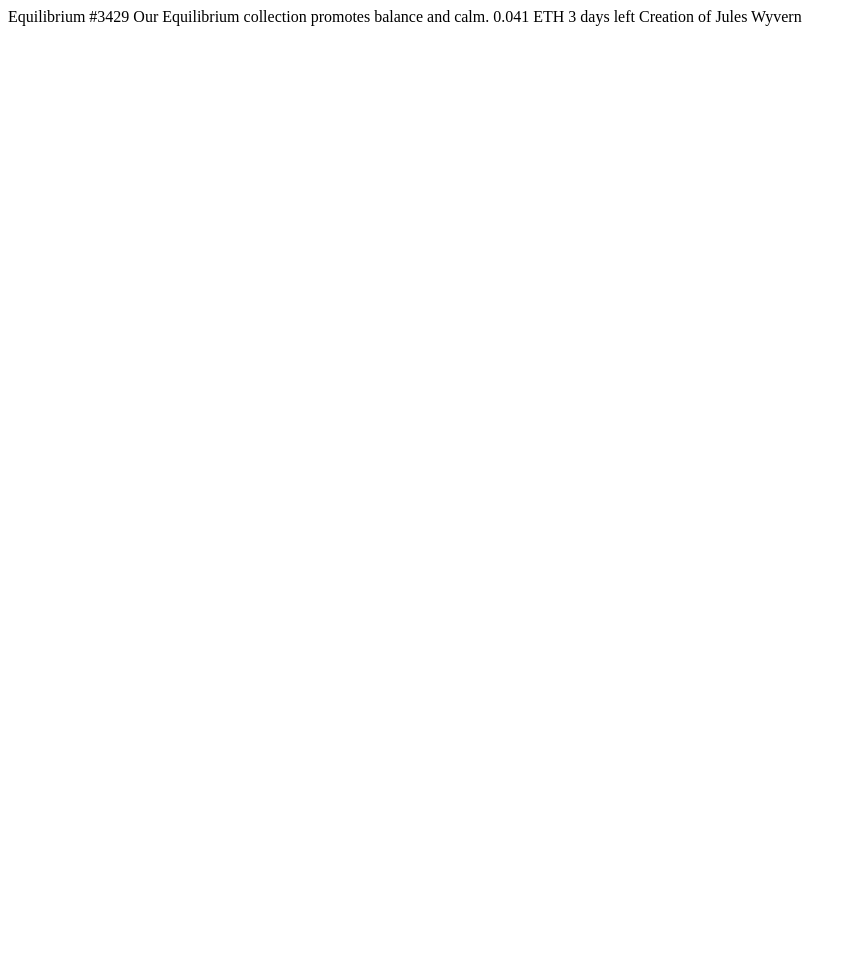
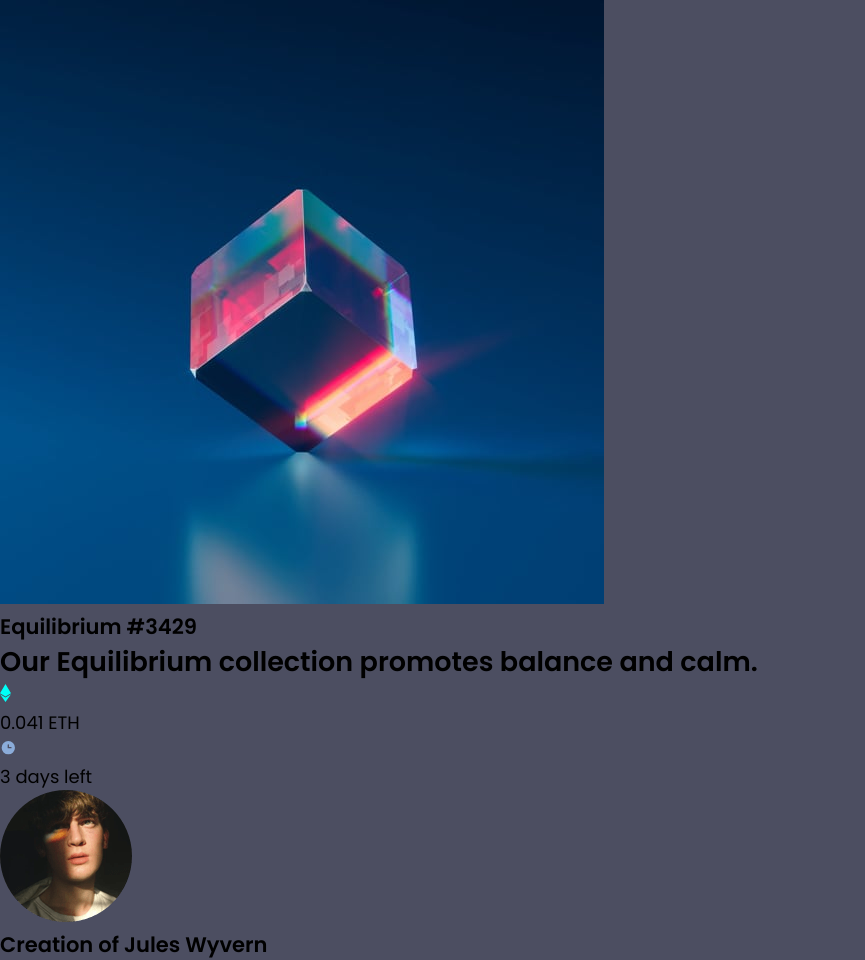
Before and after one commit to banece/nft-preview-card-component, a plain HTML site: page index.html in a window 1280 px wide. Shown: the whole page, without its empty margins (0-865 px from the left). Before the commit the page ends 800 px from the top, so only its background shows below. Drawn offline with Linux system fonts and the light colour scheme.

Commit message:
content and basic css

```diff
--- a/index.html
+++ b/index.html
@@ -10,13 +10,27 @@
   <title>Frontend Mentor | NFT preview card component</title>
 </head>
 <body>
-  Equilibrium #3429
+  <article>
+    <section class="main">
+      <img src="./images/image-equilibrium.jpg" alt="Preview image of Equilibrium #3429 nft">
+      <h1>Equilibrium #3429</h1>
+      <h2>Our Equilibrium collection promotes balance and calm.</h2>
+    </section>
 
-  Our Equilibrium collection promotes balance and calm.
+    <section class="price">
+      <img src="./images/icon-ethereum.svg" alt="Etherium crypto icon">
+      <p>0.041 ETH</p>
+    </section>
 
-  0.041 ETH
-  3 days left
+    <section class="time">
+      <img src="./images/icon-clock.svg" alt="Clock icon">
+      <p id="time">3 days left</p>
+    </section>
 
-  Creation of Jules Wyvern
+    <footer>
+      <img src="images/image-avatar.png" alt="Avatar of Jules Wyvern">
+      <h3>Creation of Jules Wyvern</h3>
+    </footer>
+  </article>
 </body>
 </html>
--- a/style.css
+++ b/style.css
@@ -0,0 +1,27 @@
+@import url('https://fonts.googleapis.com/css2?family=Poppins:wght@200;400;600&display=swap');
+
+:root {
+    --red: hsl(0, 78%, 62%);
+    --cyan: hsl(180, 62%, 55%);
+    --oragne: hsl(34, 97%, 64%);
+    --blue: hsl(212, 86%, 64%);
+
+    --darkblue: hsl(234, 12%, 34%);
+    --grayblue: hsl(229, 6%, 66%);
+    --lightgray: hsl(0, 0%, 98%);
+}
+
+* {
+    margin: 0;
+    padding: 0;
+    box-sizing: border-box;
+}
+
+html {
+    font-size: 18px;
+    font-family: 'Poppins', sans-serif;
+}
+
+body {
+    background-color: var(--darkblue);
+}
```
